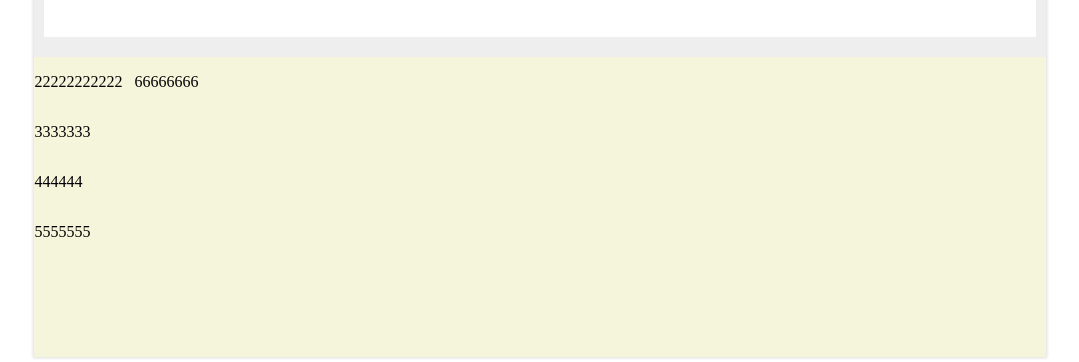
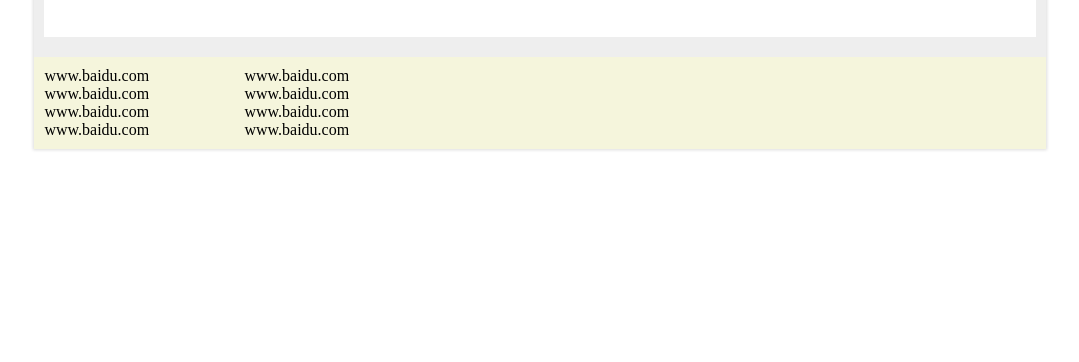
Before and after one commit to huqinqin/blogmall, a Vue app: page /home in a window 1280 px wide. Shown: the part 1444-1806 px from the top of the page, without its empty margins (100-1179 px from the left). After the commit the page ends 1601 px from the top, so only its background shows below. Built offline with nearby package versions, Linux system fonts and the light colour scheme.

Commit message:
页面footer组件

```diff
--- a/src/layout/components/blogContain.vue
+++ b/src/layout/components/blogContain.vue
@@ -13,8 +13,8 @@
         </div>
         <div class="block">
             <el-carousel :interval="4000" type="card" height="200px">
-                <el-carousel-item v-for="item in 4" :key="item">
-                    <h3>{{ item }}</h3>
+                <el-carousel-item v-for='(item, index) in carouselList' :key='index'>
+                    <h3>{{ item.value }}</h3>
                 </el-carousel-item>
             </el-carousel>
         </div>
@@ -83,7 +83,16 @@
                       talkNum: 100
                   }]
               }
-          ]
+          ],
+          carouselList: [{
+              value: '成长的岁月'
+          },{
+              value: '学习的路程'
+          },{
+              value: '人生的挫折'
+          },{
+              value: '里程碑'
+          }]
       }
     },
     methods: {
--- a/src/layout/components/blogFooter.vue
+++ b/src/layout/components/blogFooter.vue
@@ -1,11 +1,16 @@
 <template>
     <div class="blogfoot">
-        <ul class="demo">
-            <li class="demolist"><p>22222222222</p></li>
-            <li class="demolist"><p>3333333</p></li>
-            <li class="demolist"><p>444444</p></li>
-            <li class="demolist"><p>5555555</p></li>
-            <li class="demolist"><p>66666666</p></li>
+        <ul class="first">
+                <li><a>www.baidu.com</a></li>
+                <li><a>www.baidu.com</a></li>
+                <li><a>www.baidu.com</a></li>
+                <li><a>www.baidu.com</a></li>
+        </ul>
+        <ul class="second">
+                <li><a>www.baidu.com</a></li>
+                <li><a>www.baidu.com</a></li>
+                <li><a>www.baidu.com</a></li>
+                <li><a>www.baidu.com</a></li>
         </ul>
     </div>
 </template>
@@ -18,16 +23,20 @@
 
 <style lang="scss">
    .blogfoot{
-       position: relative;
-       .demo{
-           position: absolute;
-           height: 220px;
-           width: 100%;
-           writing-mode: vertical-lr;
-           .demolist{
-               float: left;
-               width: 100px;
-               writing-mode: horizontal-tb;
+       display: flex;
+       align-items: center;
+       box-sizing: border-box;
+       padding: 10px;
+       .first{
+           flex: 0 0 200px;
+           li{
+               line-height: 18px;
+           }
+       }
+       .second{
+           flex: 0 0 200px;
+           li{
+               line-height: 18px;
            }
        }
    }
--- a/src/layout/main1.vue
+++ b/src/layout/main1.vue
@@ -63,7 +63,6 @@
        }
        .footerarea{
            width: 100%;
-           height: 300px;
            background-color: beige;
        }
    }
```
